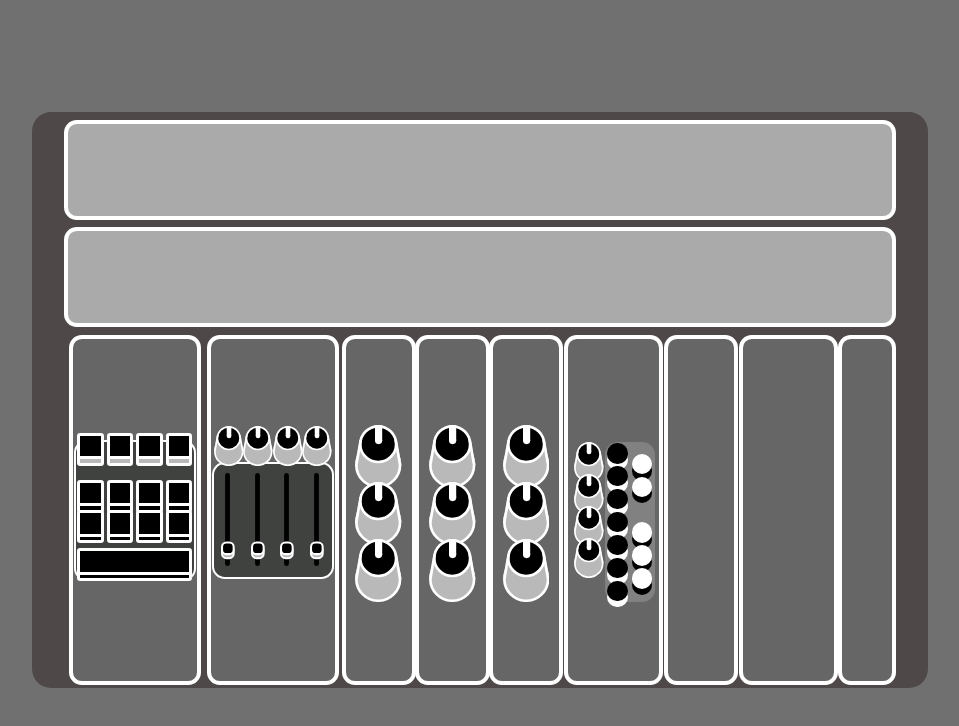
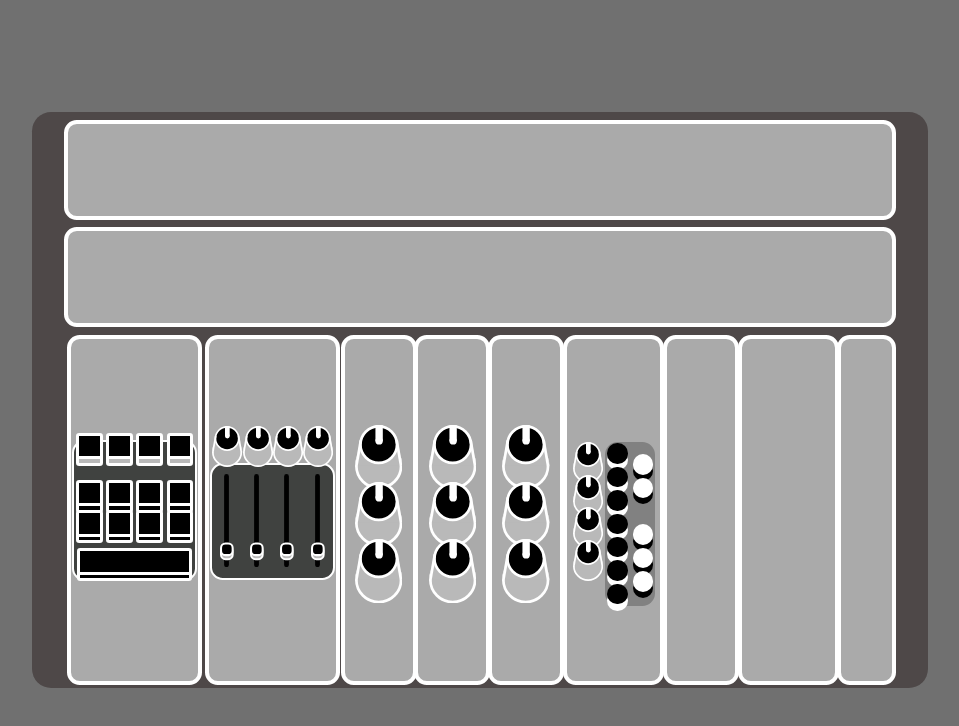
Before and after one commit to Therealajahn/MylarMini, a React (Create React App) app: page / in a window 1280 px wide. Shown: the top 726 px of the page, without its empty margins (160-1119 px from the left). Built offline with nearby package versions, Linux system fonts and the light colour scheme.

Commit message:
added a list function to RepeatElement and added unique keys for all elements using its countKeys/countValue props

```diff
--- a/src/Utilities/RepeatElement/RepeatElement.js
+++ b/src/Utilities/RepeatElement/RepeatElement.js
@@ -1,13 +1,22 @@
 import { createElement } from 'react';
 
-export default function RepeatElement({repetitions, element, props, countKeys, countValues, children}){
+//TODO pass down a prop function to increment the number of times a repetition has been made
+//...for each type of element
+export default function RepeatElement({repetitions, element, props,listProp,list, countKeys, countValues, children}){
     function renderElements(){
         return(
             //generate an array of repeated elements
             Array(repetitions).fill(0).map((elements,i) => {
+                //Add a repective value from a list for a given prop for all elements
+                if(list){
+                    props[listProp] = list[i];
+                }
+
                 if(countKeys){
                     // generate a number beside each value of each given key value pair
-                    countKeys.forEach((key,j) => {props[countKeys[j]] = `${countValues[j]}${i + 1}`});
+                    countKeys.forEach((key,j) => {
+                        props[countKeys[j]] = `${countValues[j]}${i + 1}`
+                    });
                 }
                     return createElement(element,props,children)
                 }
--- a/src/View/Button/Button.js
+++ b/src/View/Button/Button.js
@@ -1,7 +1,7 @@
-export default function Button({type,dataTestid, bottomColor, marginTop, width, topColor,gridArea}) {
+export default function Button({type,dataTestid, bottomColor, marginTop, width, topColor,gridArea,toKey}) {
     function renderSquareButton(){
         return(
-            <div data-testid={`${dataTestid? dataTestid : 'square-button'}`} className='button' style={{
+            <div  data-testid={`${dataTestid? dataTestid : 'square-button'}`} className='button' style={{
                 display:'grid',
                 height:'100%',
                 width:'100%',
@@ -39,7 +39,7 @@
 
     function renderCircleButton(){
         return(
-           <div data-testid={`${dataTestid? dataTestid : 'circle-button'}`} className='button' style={{
+           <div  data-testid={`${dataTestid? dataTestid : 'circle-button'}`} className='button' style={{
                display:'grid',
                height:'100%',
                width:'100%',
--- a/src/View/Keys/Keys.js
+++ b/src/View/Keys/Keys.js
@@ -28,8 +28,8 @@
                     type:'circle',
                     dataTestid:'main-key',
                 }}
-                countKeys={['gridArea']}
-                countValues={['black']}
+                countKeys={['gridArea','key']}
+                countValues={['black','black']}
             />
             <RepeatElement
                 repetitions={5}
@@ -41,8 +41,8 @@
                     bottomColor:'#000',
                     marginTop:'-50%',
                 }}
-                countKeys={['gridArea']}
-                countValues={['white']}
+                countKeys={['gridArea','key']}
+                countValues={['white','white']}
             />
         </div>
     );
--- a/src/View/MiniModular/MiniModular.js
+++ b/src/View/MiniModular/MiniModular.js
@@ -1,4 +1,5 @@
 import Plate from '../Plate/Plate';
+import RepeatElement from '../../Utilities/RepeatElement/RepeatElement.js';
 
 export default function MiniModular() {
 
@@ -17,6 +18,7 @@
             'main'
         `
     }
+
     let mainPlateWrapper = {
         gridArea: 'main',
         display: 'grid',
@@ -27,25 +29,29 @@
         justifySelf:'center',
         marginTop:'-.8%',
     }
-    let mainPlates = [
-        {height: '100%', name:'rhythm'},
-        {height: '100%', name:'tails'},
-        {height: '100%', name:'kick'},
-        {height: '100%', name:'hat'},
-        {height: '100%', name:'clap'},
-        {height: '100%', name:'pitch'},
-        {height: '100%', name:'chords'},
-        {height: '100%', name:'wave'},
-        {height: '100%', name:'fx'},
-    ]
-    let mainElements = mainPlates.map((plate) => (
-        <Plate
-            name={plate.name}
-            height= {plate.height}
-            width='90%'
-            plateColor='#666666'
-        />
-    ))
+
+    let plates = <RepeatElement
+                        repetitions={9}
+                        element={Plate}
+                        props={{
+                            height:'100%'
+                        }}
+                        listProp='name'
+                        list={[
+                            'rhythm',
+                            'tails',
+                            'kick',
+                            'hat',
+                            'clap',
+                            'pitch',
+                            'chords',
+                            'wave',
+                            'fx',
+
+                        ]}
+                        countKeys={['key']}
+                        countValues={['plate']}
+                  />
 
     return(
         <div style={backPlate}>
@@ -58,7 +64,7 @@
             />
 
             <div style={mainPlateWrapper}>
-                {mainElements}
+                {plates}
             </div>
         </div>
     )
--- a/src/View/Plate/Plate.js
+++ b/src/View/Plate/Plate.js
@@ -47,6 +47,8 @@
                         marginTop:`${marginTop}`,
                         bottomColor:`${bottomColor}`
                     }}
+                    countKeys={['key']}
+                    countValues={['rhythm']}
                 />
             </div>
         )
@@ -109,8 +111,8 @@
                     props={{
                         marginTop:'-3vw',
                     }}
-                    countKeys={['gridArea']}
-                    countValues={['knob']}
+                    countKeys={['gridArea','key']}
+                    countValues={['knob','knob']}
                 />
                 <RepeatElement
                     repetitions={4}
@@ -119,8 +121,8 @@
                         marginTop:'-1.5vw',
                         marginLeft:'.6vw',
                     }}
-                    countKeys={['gridArea']}
-                    countValues={['fader']}
+                    countKeys={['gridArea','key']}
+                    countValues={['fader','fader']}
                 />
             </div>
         );
@@ -140,6 +142,8 @@
                     props={{
                         width:'70%'
                     }}
+                    countKeys={['key']}
+                    countValues={['knob']}
                 />
             </div>
         );
@@ -159,6 +163,8 @@
                     props={{
                         width:'70%'
                     }}
+                    countKeys={['key']}
+                    countValues={['knob']}
                 />
             </div>
         );
@@ -178,6 +184,8 @@
                     props={{
                         width:'70%'
                     }}
+                    countKeys={['key']}
+                    countValues={['knob']}
                 />
             </div>
         );
@@ -204,6 +212,8 @@
                         props={{
                             width:'90%'
                         }}
+                        countKeys={['key']}
+                        countValues={['knob']}
                     />
                 </div>
                 <Keys/>
```
